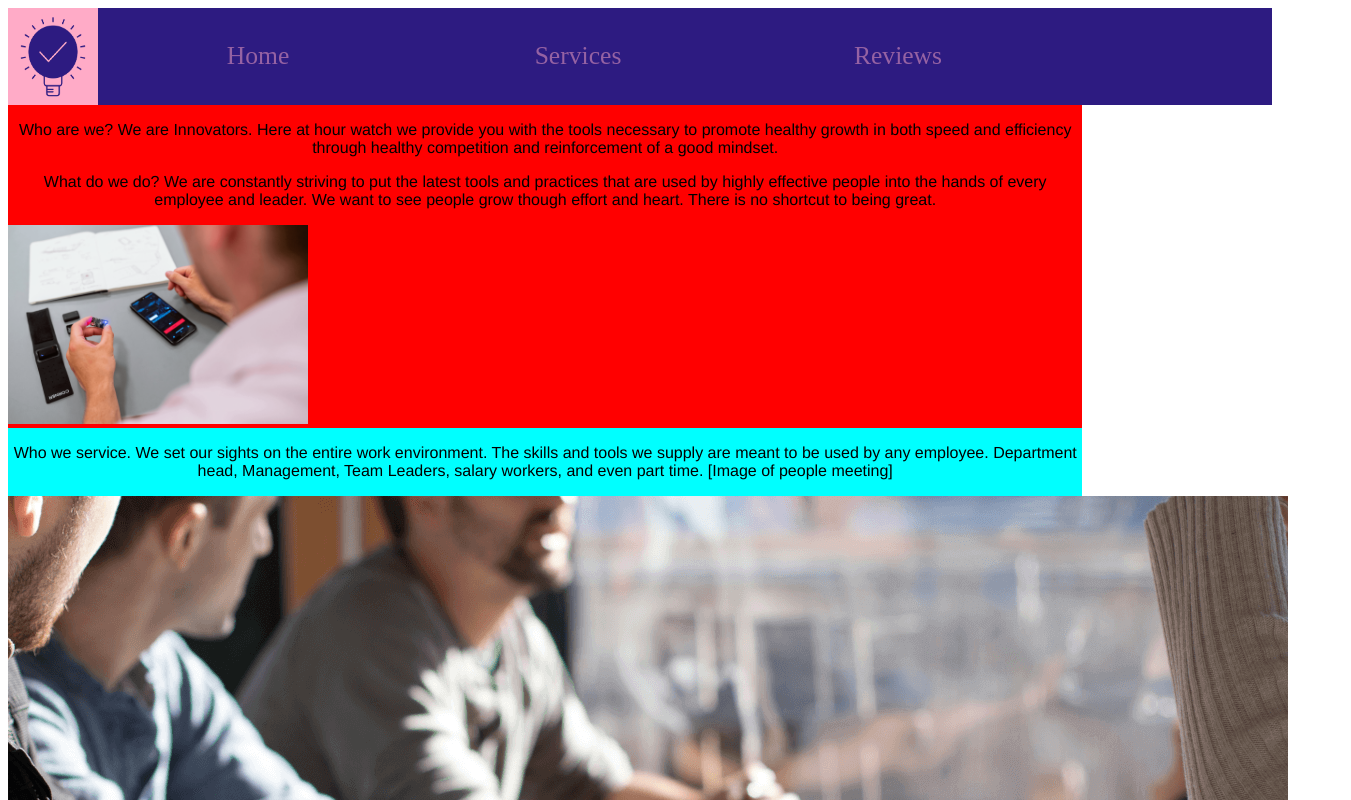
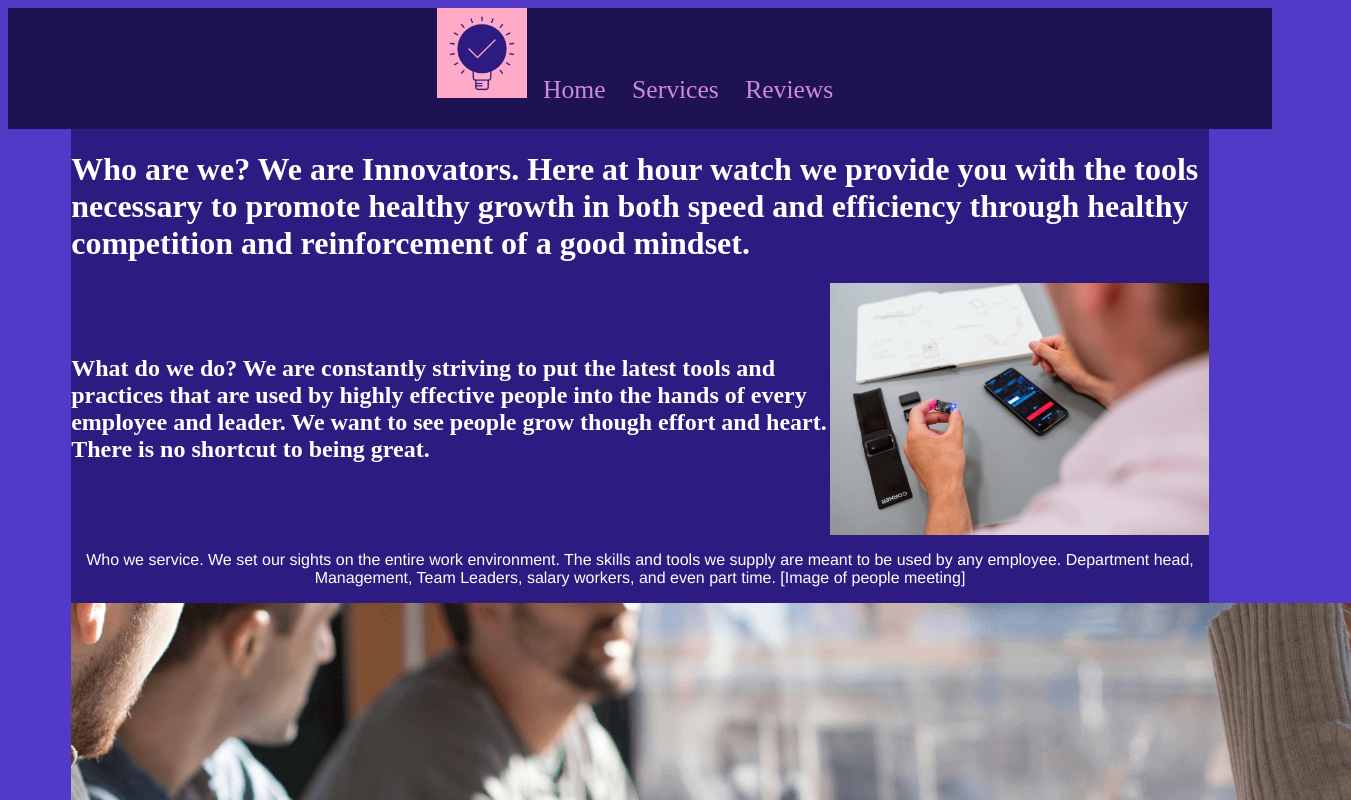
Before and after one commit to mel-j-vickery01/hour-watch-2, a plain HTML site: page index.html in a window 1280 px wide. Shown: the top 800 px of the page, 1351 px wide, since content can reach past the window. Drawn offline with Linux system fonts and the light colour scheme; a web font is replaced by a local one.

Commit message:
more css work on home page

```diff
--- a/index.html
+++ b/index.html
@@ -5,7 +5,7 @@
     <meta charset="UTF-8">
     <meta name="viewport" content="width=device-width, initial-scale=1.0">
     <title>Home</title>
-    <link type="text/css" rel="stylesheet" href="styles/style.css">
+    <link rel="stylesheet" href="styles/style.css">
 </head>
 
 <body>
@@ -20,19 +20,19 @@
         </header>
         <main class="homegrid">
             <div id="us">
-                <p>
+                <h1>
                     Who are we?
                     We are Innovators. Here at hour watch we provide you with the tools necessary to promote healthy
                     growth in both speed and efficiency through healthy competition and reinforcement of a good mindset.
-                </p>
-                <p>
+                </h1>
+                <h2>
                     What do we do?
                     We are constantly striving to put the latest tools and practices that are used by highly effective
                     people into the
                     hands of every employee and leader. We want to see people grow though effort and heart. There is no
                     shortcut to
                     being great.
-                </p>
+                </h2>
                 <img src="images/engineeringNewTools.png"
                     alt="Person using paper to record what he finds when testing new computer tools">
             </div>
@@ -49,13 +49,16 @@
 
         </main>
         <footer>
-            <a href="sight-plan.html" target="_blank">
+            <div class="logo">
+                <a id="siteplanbutton" href="sight-plan.html" target="_blank">
                     SITEPLAN
                 </a>
+            </div>
             <a href="index.html" target="_blank">
                 <img class="hour-logo" src="images/icons-logos/just-logo-color.png" alt="Hour-watch Logo">
             </a>
             <p>Hour-watch&copy; 2024 - Mel Vickery </p>
+            <div class="socal">
                 <a href="https://facebook.com" target="_blank">
                     <img class="socalcard" src="images/icons-logos/square-facebook.svg" alt="Facebook Logo">
                 </a>
@@ -65,6 +68,7 @@
                 <a href="https://github.com" target="_blank">
                     <img class="socalcard" src="images/icons-logos/square-github.svg" alt="github Logo">
                 </a>
+            </div>
         </footer>
     </div>
 </body>
--- a/styles/style.css
+++ b/styles/style.css
@@ -14,18 +14,20 @@
     --paragraph-color-on-white: black;
     --paragraph-color-on-color: white;
     --paragraph-background-color: #2D1B81;
-    --nav-link-color: #9562A3;
-    --nav-background-color: #2D1B81;
+    --nav-link-color: #d089e3;
+    --nav-background-color: #1e1253;
     --nav-hover-link-color: #5339c7;
     --nav-hover-background-color: #c582d8d5;
 }
-
+body{
+    background-color: var(--accent2-color);
+}
 .homegrid {
     display: grid;
     grid-template-columns: 1fr 1fr 1fr;
-    width: 85%;
-    background-color: aqua;
-    align-content: center;
+    width: 90%;
+    background-color: var(--paragraph-background-color);
+    margin: 0 auto;
 }
 .homegrid p{
     width: 2fr;
@@ -33,18 +35,35 @@
     font-family: var(--paragraph-font)
 }
 #us {
+    display: grid;
+    grid-template-columns: 1fr 1fr 1fr;
     align-items: center;
     width: 100%;
-    background-color: red;
+    background-color: var(--secondary-color);
     grid-row: 1/3;
     grid-column: 1/4;
+}
+h1{
+    grid-column: 1/4;
+    color: var(--paragraph-color-on-color);
+}
+h2{
+    grid-column: 1/3;
+    color: var(--paragraph-color-on-color);
 }
 #work-for{
     grid-row: 3/4;
     grid-column: 1/4;
 }
+#work-for p{
+    color: var(--paragraph-color-on-color);
+}
 #us img {
-    width: 300px;
+    width: 100%;
+}
+.socalcard{
+    width: 80px;
+    margin: 0 auto;
 }
 .hour-logo{
     width: 90px;
@@ -55,13 +74,13 @@ nav {
     text-align: center;
     font-size: 1.6em;
 }
-
-nav {
-    list-style-type: none;
-    display: flex;
-
+footer{
+    display: grid;
+    grid-template-columns: 1fr 1fr 1fr;
 }
-
+.socal{
+    grid-column: 3/4;
+}
 nav a{
     padding: 1em;
     min-width: 300px;
```
Lines whose indentation alone changed are shown as unchanged.
